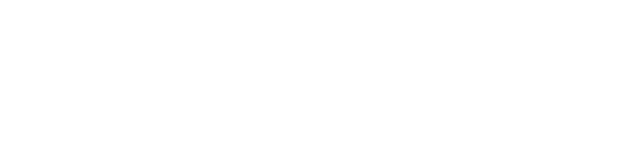
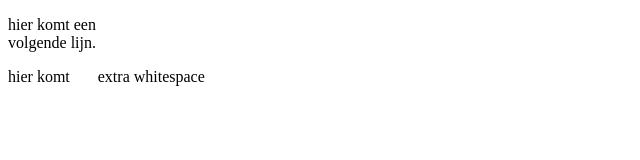
Before and after one commit to floriandegr/webdevelopment, a plain HTML site: page labo_2/opdracht_4.html in a window 1280 px wide. Shown: the whole page, without its empty margins (0-640 px from the left). Drawn offline with Linux system fonts and the light colour scheme.

Commit message:
Update opdracht_4.html

```diff
--- a/labo_2/opdracht_4.html
+++ b/labo_2/opdracht_4.html
@@ -5,6 +5,7 @@
     <title>Title</title>
 </head>
 <body>
-
+<p>hier komt een <br>volgende lijn.</p>
+<p>hier komt  &nbsp  &nbsp &nbsp extra whitespace</p>
 </body>
 </html>
```
